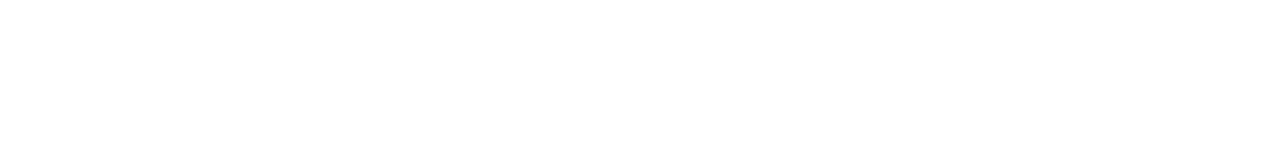
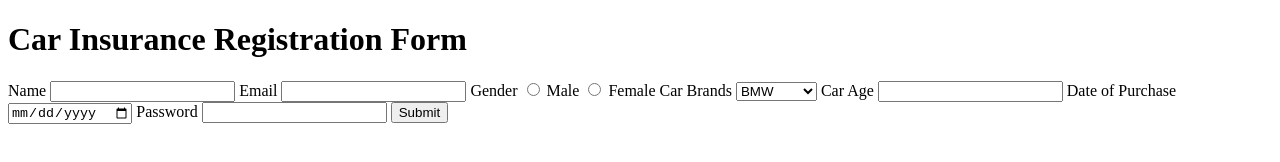
Before and after one commit to acciojob/car-insurance-form-Royharsh053, a website: page main.html in a window 1280 px wide. Drawn offline with Linux system fonts and the light colour scheme.

Commit message:
created a submission

```diff
--- a/main.html
+++ b/main.html
@@ -8,6 +8,36 @@
 
 <body>
 	<!-- the entire body must be written by student -->
+	<h1>Car Insurance Registration Form</h1>
+    <form method="post">
+        <label for="name">Name</label>
+        <input type="text" id="name" name="name" required>
+
+        <label for="email">Email</label>
+        <input type="email" id="email" name="email" required>
+
+        <label>Gender</label>
+        <input type="radio" name="gender" value="male" required> Male
+        <input type="radio" name="gender" value="female" required> Female
+
+        <label for="cars">Car Brands</label>
+        <select id="cars" name="cars">
+            <option value="BMW">BMW</option>
+            <option value="Audi">Audi</option>
+            <option value="Mercedez">Mercedez</option>
+        </select>
+
+        <label for="carage">Car Age</label>
+        <input type="number" id="carage" name="carage" required>
+
+        <label for="dop">Date of Purchase</label>
+        <input type="date" id="dop" name="dop" required>
+
+        <label for="password">Password</label>
+        <input type="password" id="password" name="password" required>
+
+        <button type="submit">Submit</button>
+    </form>
     <script type="text/javascript" src="./script.js">
 </script>
 
```
